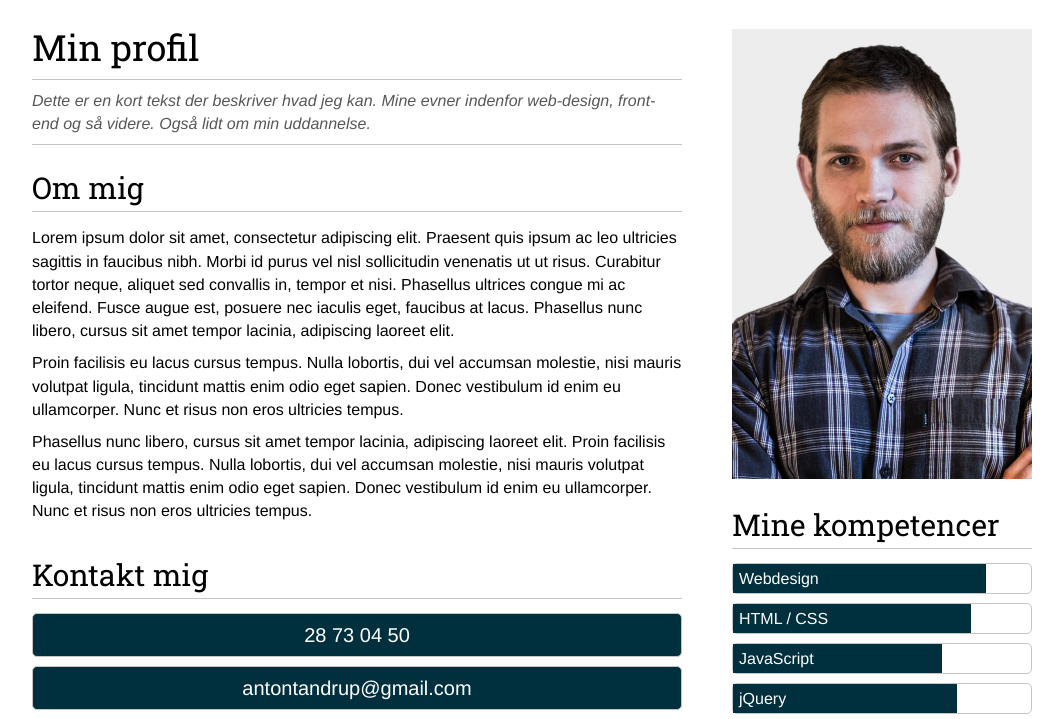
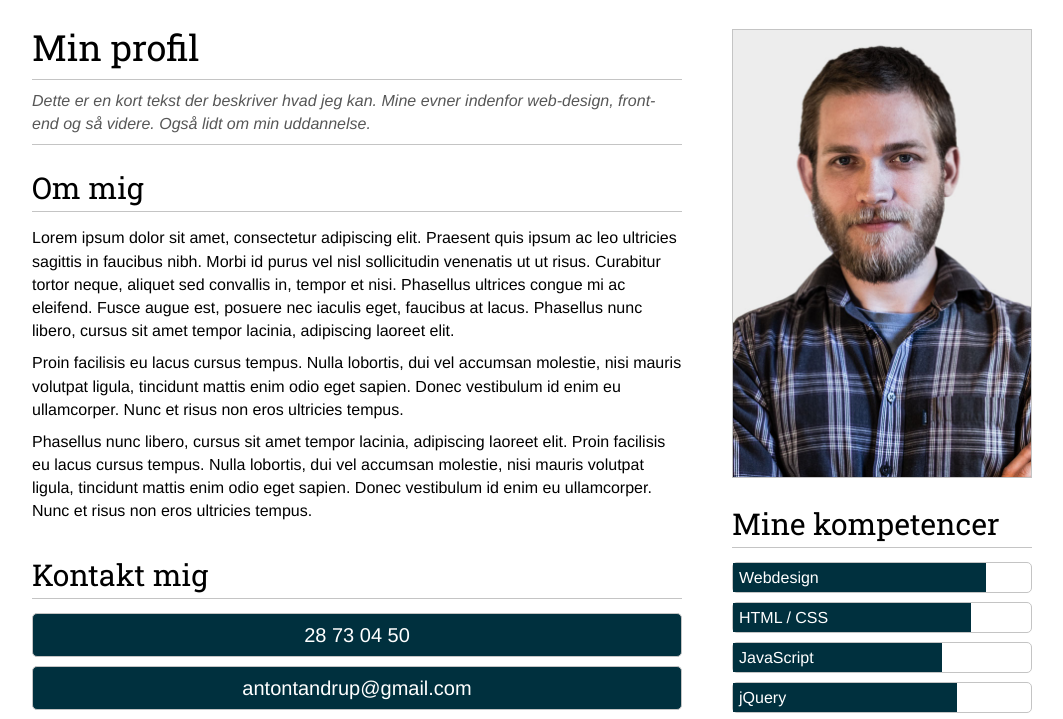
Before and after one commit to antontanderup/portfolio, a PHP site: page /profil.php in a window 1280 px wide. Shown: the part 60-779 px from the top of the page, without its empty margins (108-1171 px from the left). Run offline with PHP 8.4, Linux system fonts and the light colour scheme.

Commit message:
Added fine line border on profile picture.

```diff
--- a/css/main.css
+++ b/css/main.css
@@ -223,6 +223,7 @@ html {
     color: #575757; }
 
 .profile-picture {
+  border: 1px solid #c4c4c4;
   width: 100%;
   margin: 2.9rem 0 0 0; }
 
--- a/css/partials/_layout.scss
+++ b/css/partials/_layout.scss
@@ -30,6 +30,7 @@ html {
 }
 
 .profile-picture {
+	border: $detail-border;
 	width:100%;
 	margin:2.9rem 0 0 0;
 }
```
